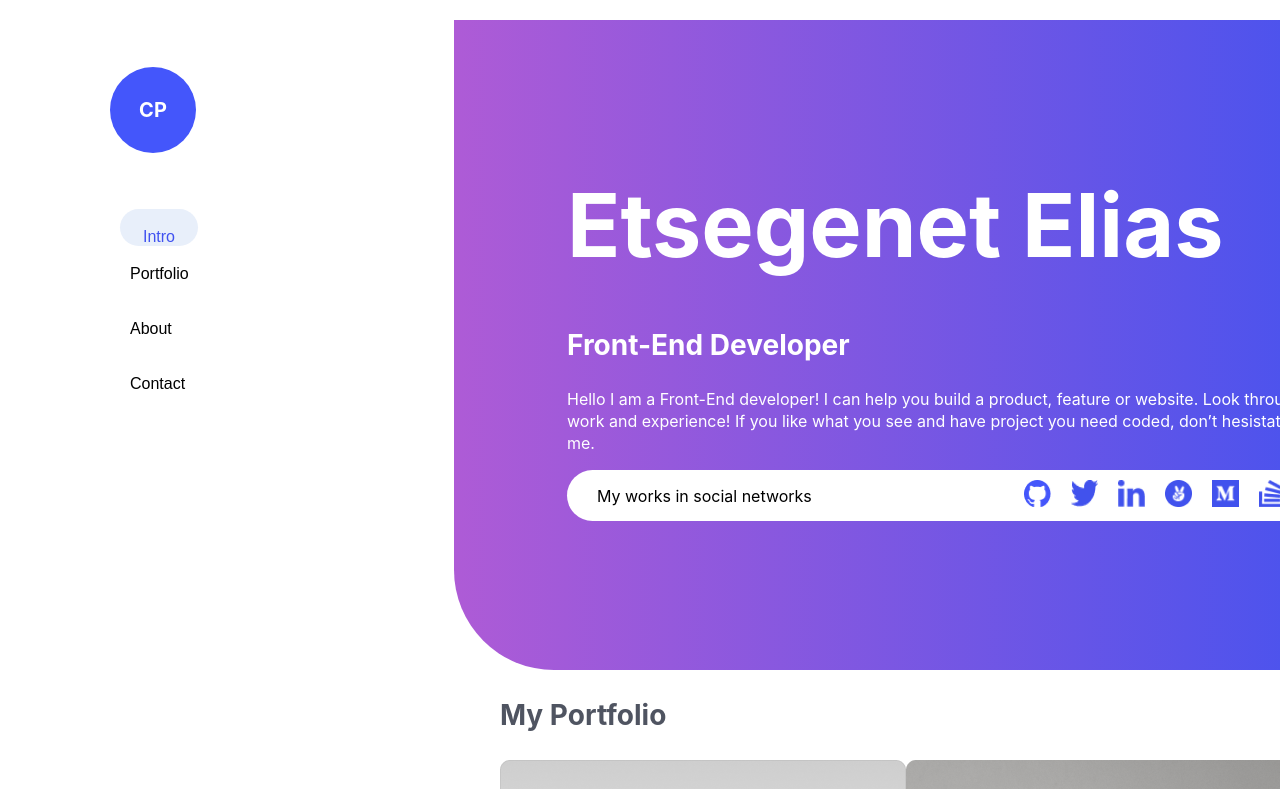
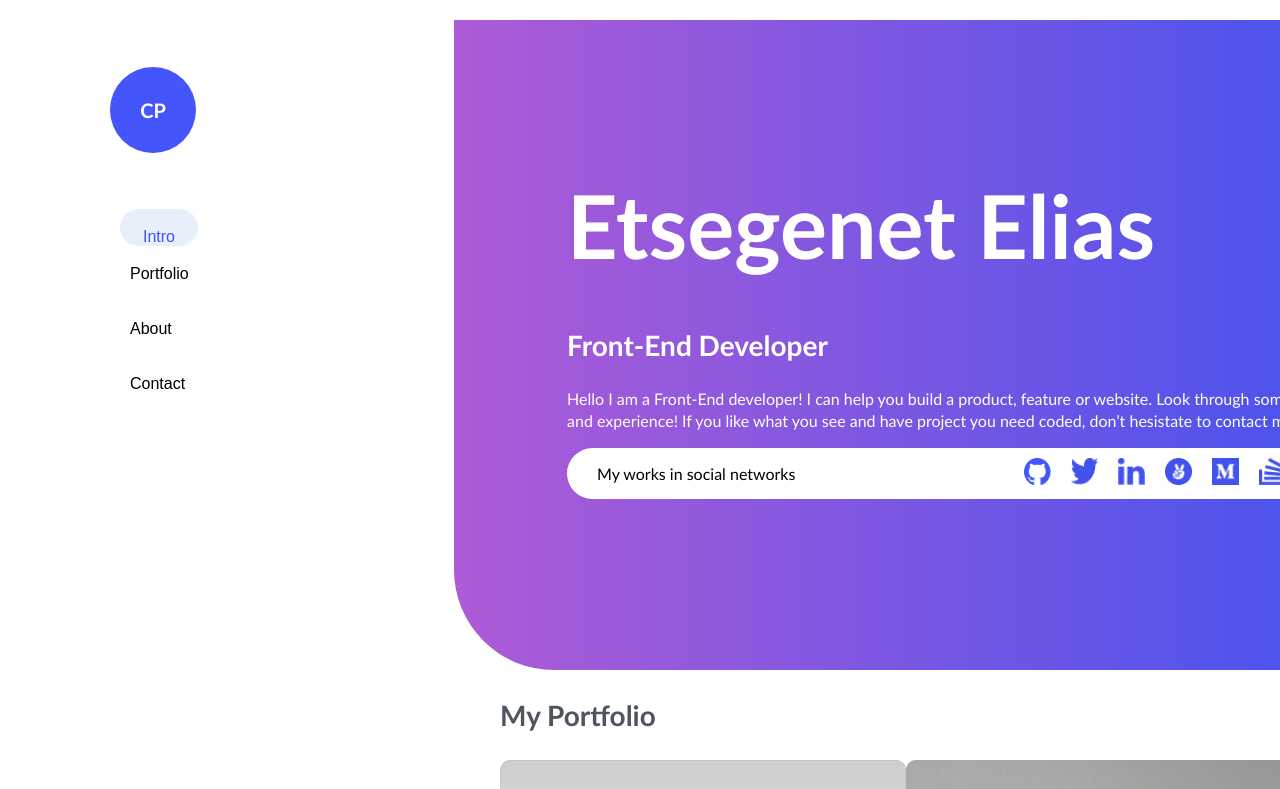
Before and after one commit to EtsegenetE/figma-portfolio, a React (Create React App) app: page / in a window 1280 px wide. Shown: the top 789 px of the page. Built offline with nearby package versions, Linux system fonts and the light colour scheme.

Commit message:
add font family

```diff
--- a/src/App.css
+++ b/src/App.css
@@ -1,5 +1,6 @@
 body{
   margin: 0;
+  font-family: 'Trebuchet MS', 'Lucida Sans Unicode', 'Lucida Grande', 'Lucida Sans', Arial, sans-serif;
 }
 
 .container{
```
